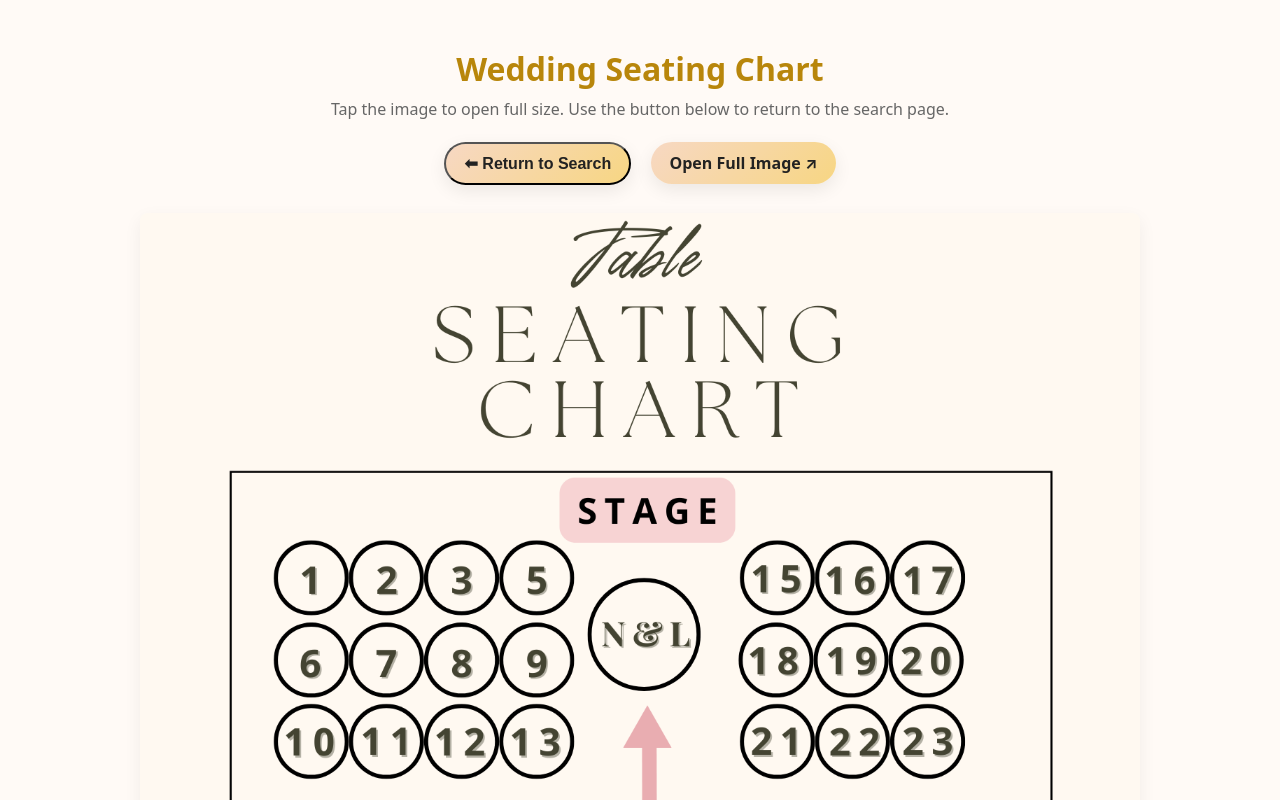
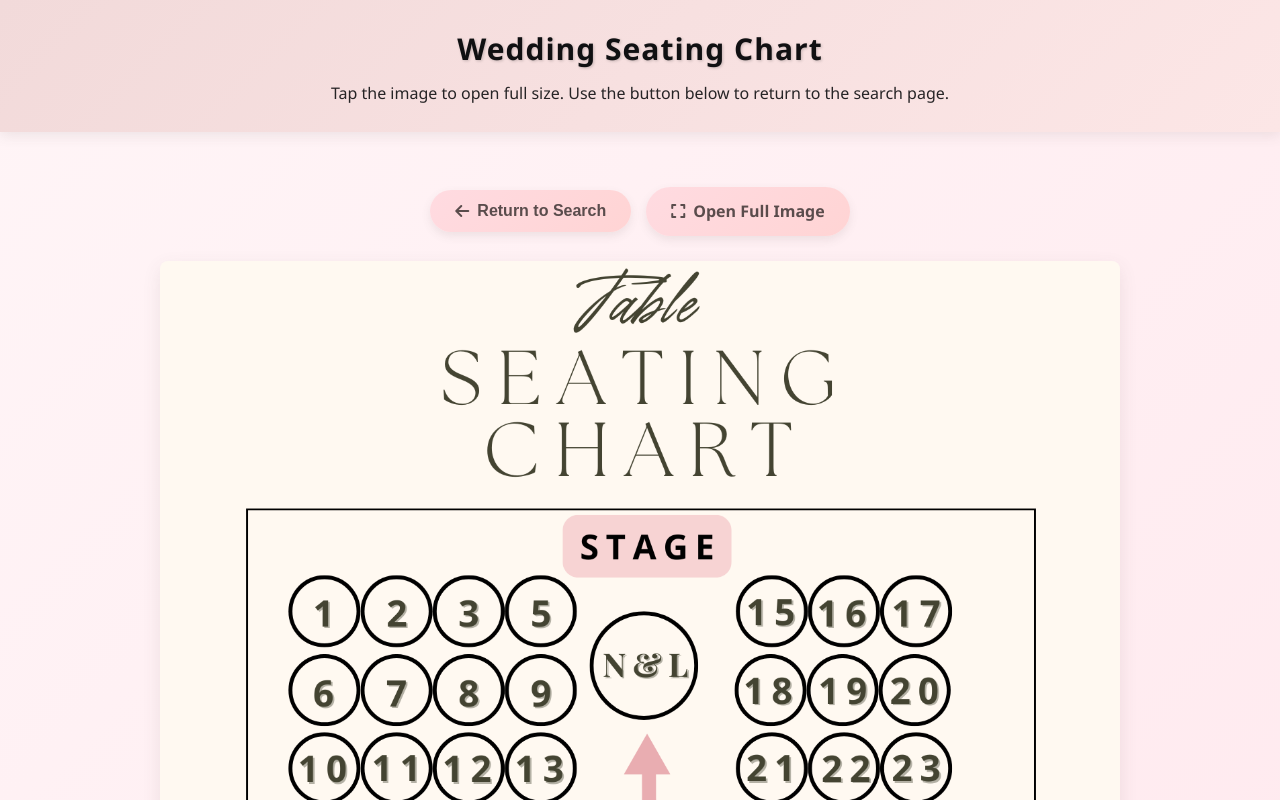
Before and after one commit to Katherinechoy/wedding-seating, a plain HTML site: page seating.html in a window 1280 px wide. Shown: the top 800 px of the page. Drawn offline with Linux system fonts and the light colour scheme.

Commit message:
Add files via upload

```diff
--- a/seating.html
+++ b/seating.html
@@ -1,72 +1,184 @@
-<!doctype html>
+<!DOCTYPE html>
 <html lang="en">
 <head>
   <meta charset="utf-8" />
   <meta name="viewport" content="width=device-width,initial-scale=1" />
   <title>Seating Chart</title>
+  <link rel="stylesheet" href="https://cdnjs.cloudflare.com/ajax/libs/font-awesome/6.4.0/css/all.min.css">
   <style>
+    :root {
+      --primary-color: #ffe6e6;           /* 主粉 */
+      --secondary-color: #ffe6ec;         /* 淡粉背景 */
+      --accent-color: #ffd4d4;             /* 渐层粉 */
+      --light-color: #fff5f7;              /* 更淡粉 */
+      --text-color: #101012;               /* 柔棕色文字 */
+      --shadow-color: rgba(90, 76, 76, 0.1);
+    }
+
+    * {
+      box-sizing: border-box;
+      margin: 0;
+      padding: 0;
+    }
+
     body {
-      font-family: system-ui,-apple-system,Segoe UI,Roboto,'Helvetica Neue',Arial;
-      padding: 18px;
-      background: #fffaf6;
+      font-family: 'Segoe UI', Tahoma, Geneva, Verdana, sans-serif;
+      background: linear-gradient(135deg, var(--light-color) 0%, var(--secondary-color) 100%);
+      color: var(--text-color);
+      line-height: 1.6;
+      min-height: 100vh;
+      display: flex;
+      flex-direction: column;
+      align-items: center;
+    }
+
+    .header {
+      width: 100%;
+      background: linear-gradient(135deg, #f2dada, #fce6e6);
+      padding: 25px;
+      text-align: center;
+      box-shadow: 0 4px 12px var(--shadow-color);
+      position: relative;
+      overflow: hidden;
+    }
+
+    .header h1 {
+      font-size: 30px;
+      font-weight: 600;
+      text-shadow: 1px 1px 3px rgba(0, 0, 0, 0.2);
+      margin-bottom: 8px;
+      letter-spacing: 1px;
+    }
+
+    .header p {
+      font-size: 16px;
+      opacity: 0.9;
+    }
+
+    .container {
+      width: 100%;
+      max-width: 1000px;
+      padding: 30px 20px;
+      flex: 1;
+    }
+
+    .button-container {
+      display: flex;
+      justify-content: center;
+      align-items: center;
+      flex-wrap: wrap;
+      gap: 15px;
+      margin: 25px 0;
+    }
+
+    .wedding-button {
+      display: inline-flex;
+      align-items: center;
+      justify-content: center;
+      padding: 12px 25px;
+      font-size: 16px;
+      font-weight: 600;
+      color: #5a4c4c;
+      background: linear-gradient(135deg, #ffdbe1, #ffd4d4);
+      border: none;
+      border-radius: 50px;
+      text-decoration: none;
+      box-shadow: 0 4px 10px var(--shadow-color);
+      transition: all 0.3s ease;
+      cursor: pointer;
+    }
+
+    .wedding-button:hover {
+      transform: translateY(-3px);
+      box-shadow: 0 6px 15px rgba(90, 76, 76, 0.2);
+    }
+
+    .wedding-button i {
+      margin-right: 8px; /* Add spacing between icon and text */
+    }
+
+    .img-wrap {
+      margin-top: 18px;
+    }
+
+    img {
+      max-width: 100%;
+      height: auto;
+      border-radius: 8px;
+      box-shadow: 0 6px 18px var(--shadow-color);
+    }
+
+    .help {
+      font-size: 14px;
+      color: var(--text-color);
+      opacity: 0.9;
+      margin-top: 20px;
       text-align: center;
     }
-    .container {
-      max-width: 1000px;
-      margin: 0 auto;
+
+    .help a {
+      color: var(--text-color); /* Changed to ensure visibility */
+      text-decoration: none;
+      font-weight: 500;
     }
-    h1 {
-      color: #b8860b;
-      margin-bottom: 8px;
+
+    .help a:hover {
+      text-decoration: underline;
     }
-    .small { color:#666; margin-bottom:12px; }
-    .wedding-button {
-      display:inline-block;
-      margin: 10px 8px;
-      padding: 10px 18px;
-      font-size: 16px;
-      font-weight: 700;
-      color: #222;
-      background: linear-gradient(135deg,#f7d8c3,#f7d683);
-      border-radius: 40px;
-      text-decoration: none;
-      box-shadow: 0 6px 18px rgba(0,0,0,0.08);
+
+    .footer {
+      width: 100%;
+      text-align: center;
+      padding: 20px;
+      background-color: var(--secondary-color);
+      color: var(--text-color);
+      font-size: 14px;
+      margin-top: auto;
     }
-    .wedding-button:hover { transform: translateY(-2px); }
-    .img-wrap { margin-top:18px; }
-    img { max-width:100%; height:auto; border-radius:8px; box-shadow:0 6px 18px rgba(0,0,0,0.06);}
-    .help { font-size:13px; color:#666; margin-top:10px; }
+
+    @media (max-width: 768px) {
+      .header h1 { font-size: 24px; }
+      .header p { font-size: 14px; }
+      .button-container { flex-direction: column; }
+      .wedding-button { width: 100%; max-width: 300px; }
+    }
   </style>
 </head>
 <body>
+  <div class="header">
+    <h1>Wedding Seating Chart</h1>
+    <p>Tap the image to open full size. Use the button below to return to the search page.</p>
+  </div>
+
   <div class="container">
-    <h1>Wedding Seating Chart</h1>
-    <div class="small">Tap the image to open full size. Use the button below to return to the search page.</div>
-
-    <!-- Buttons -->
-    <div>
-      <!-- Return to search (uses history.back if available, otherwise falls back to index.html) -->
-      <button id="backBtn" class="wedding-button" aria-label="Return to search">⬅ Return to Search</button>
-
-      <!-- Open full image in new tab (optional) -->
-      <a href="https://katherinechoy.github.io/wedding-seating/seating_chart.png" target="_blank" rel="noopener" class="wedding-button">Open Full Image ↗</a>
+    <div class="button-container">
+      <button id="backBtn" class="wedding-button" aria-label="Return to search">
+        <i class="fas fa-arrow-left"></i> Return to Search
+      </button>
+      <a href="https://katherinechoy.github.io/wedding-seating/seating_chart.png" target="_blank" rel="noopener" class="wedding-button">
+        <i class="fas fa-expand"></i> Open Full Image
+      </a>
     </div>
 
-    <!-- Seating image -->
     <div class="img-wrap">
       <a href="seating_chart.png" target="_blank" rel="noopener">
         <img src="https://katherinechoy.github.io/wedding-seating/seating_chart.png" alt="Seating Chart">
       </a>
     </div>
 
-    <div class="help">If the Return button doesn't work (very rare), click <a href="index.html">this link</a> to go back.</div>
+    <div class="help">
+      If the Return button doesn't work (very rare), click <a href="index.html">this link</a> to go back.
+    </div>
+  </div>
+
+  <div class="footer">
+    <p>Thank you for joining our special day</p>
   </div>
 
   <script>
     document.getElementById('backBtn').addEventListener('click', function () {
-      // Try to go back in history if user came from index.html; otherwise navigate to index.html
       try {
-        if (document.referrer && document.referrer.indexOf(location.hostname) !== -1) {
+        if (document.referrer && document.referrer.includes(location.hostname)) {
           history.back();
         } else {
           location.href = 'index.html';
```
Also changed, not shown: index.html (+1 -1 lines).
